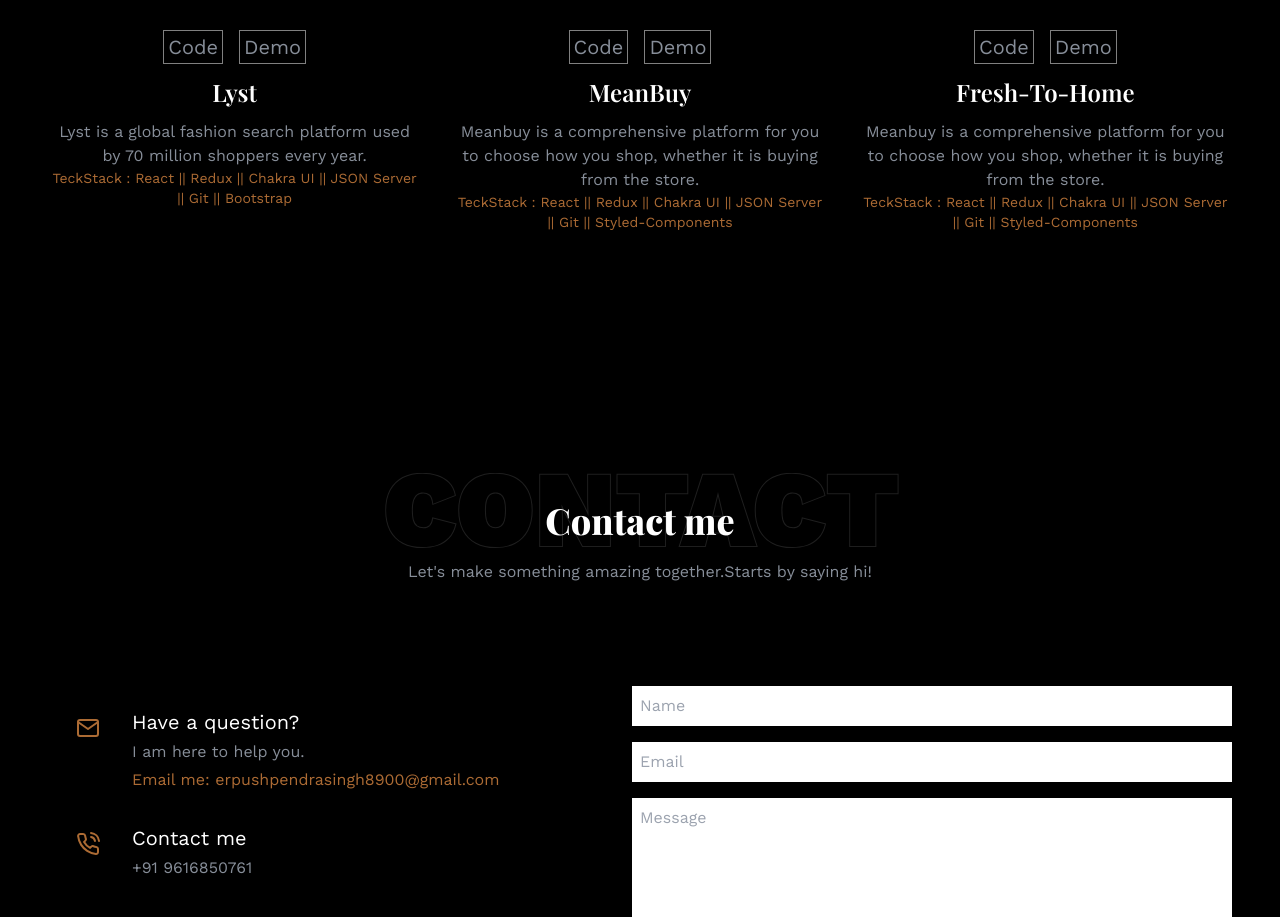
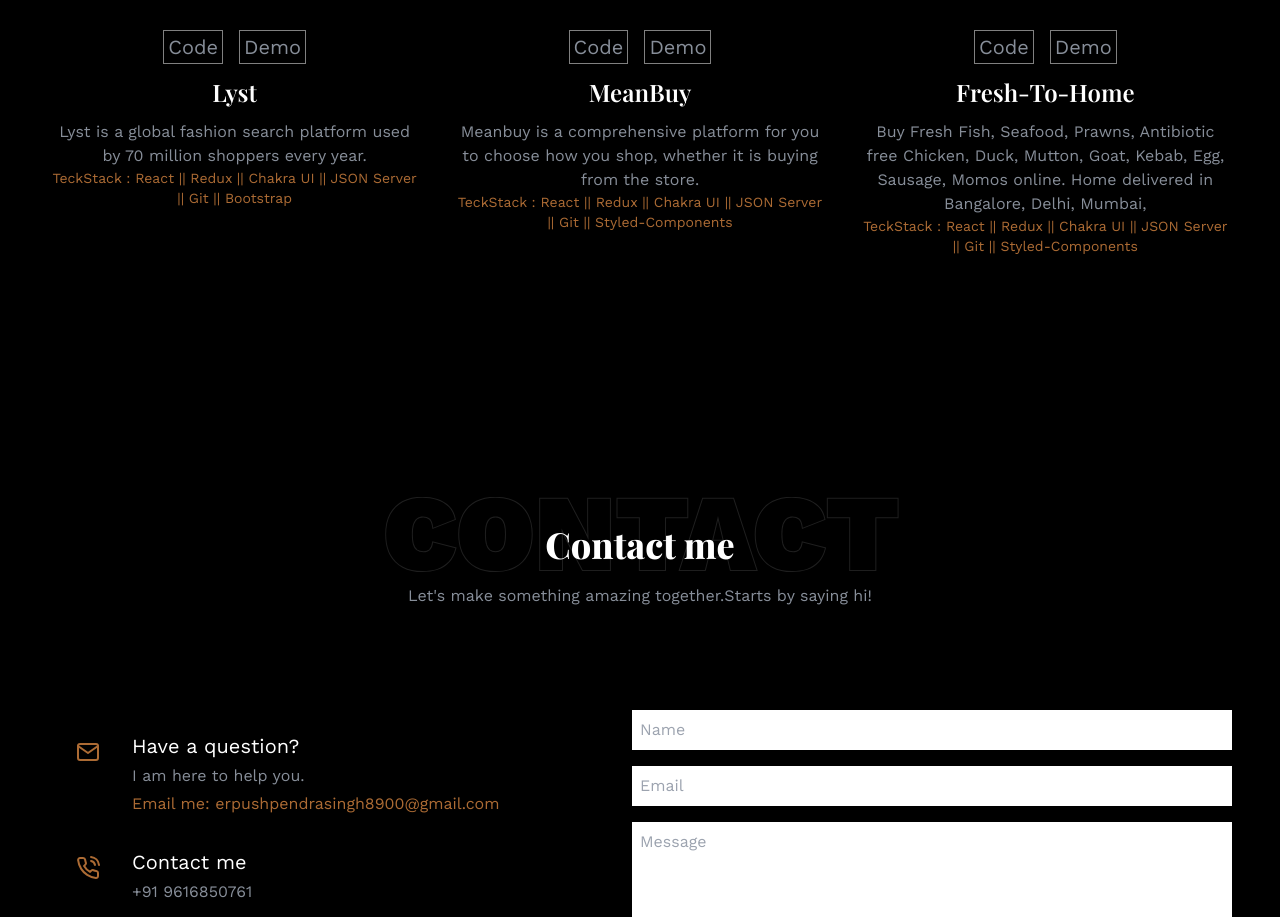
Before and after one commit to erpushpendrasingh/erpushpendrasingh.github.io, a React (Create React App) app: page / in a window 1280 px wide. Shown: the part 3769-4686 px from the top of the page. Built offline with nearby package versions, Linux system fonts and the light colour scheme; a web font is replaced by a local one.

Commit message:
resume updated

```diff
--- a/src/components/Hero.js
+++ b/src/components/Hero.js
@@ -10,7 +10,7 @@
 const Hero = () => {
      const downloadResume = async () => {
           window.open(
-               "https://drive.google.com/file/d/1PuE0ZAPYxVaSjD4TX9qDjwuPtnJPThJX/view?usp=sharing"
+               "https://drive.google.com/file/d/13nQIEVOt6zNw60f-7n7NoBxAZMKujE2J/view?usp=sharing"
           );
      };
      return (
--- a/src/components/Nav.js
+++ b/src/components/Nav.js
@@ -9,7 +9,7 @@
 const Nav = () => {
      const downloadResume = async () => {
           window.open(
-               "https://drive.google.com/file/d/1PuE0ZAPYxVaSjD4TX9qDjwuPtnJPThJX/view?usp=sharing"
+               "https://drive.google.com/file/d/13nQIEVOt6zNw60f-7n7NoBxAZMKujE2J/view?usp=sharing"
           );
      };
      return (
--- a/src/components/NavMobile.js
+++ b/src/components/NavMobile.js
@@ -93,7 +93,7 @@
                     <li className="mb-8">
                          <a
                               className="transition-all duration-300"
-                              href="https://drive.google.com/file/d/1PuE0ZAPYxVaSjD4TX9qDjwuPtnJPThJX/view?usp=sharing"
+                              href="https://drive.google.com/file/d/13nQIEVOt6zNw60f-7n7NoBxAZMKujE2J/view?usp=sharing"
                               target={"_blank"}
                               rel="noreferrer"
                          >
--- a/src/data.js
+++ b/src/data.js
@@ -161,7 +161,7 @@
           image: Project6,
           name: "Fresh-to-home",
           description:
-               "Meanbuy is a comprehensive platform for you to choose how you shop, whether it is buying from the store.",
+               "Buy Fresh Fish, Seafood, Prawns, Antibiotic free Chicken, Duck, Mutton, Goat, Kebab, Egg, Sausage, Momos online. Home delivered in Bangalore, Delhi, Mumbai, ",
 
           code: "https://github.com/erpushpendrasingh/Fresh-To-Home",
           demo: "https://fresh-to-home.netlify.app/",
```
